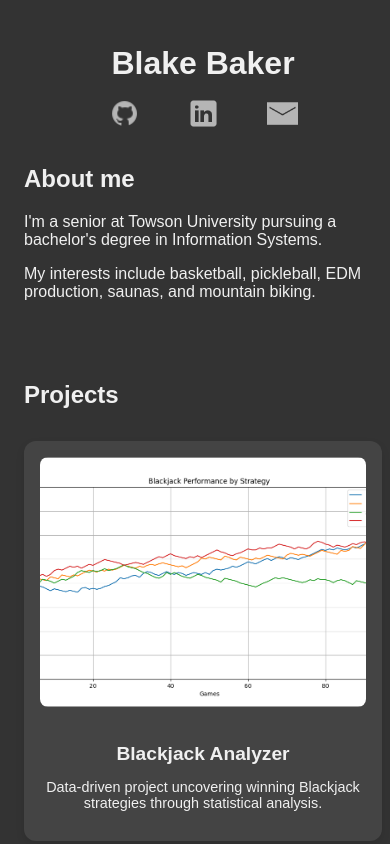
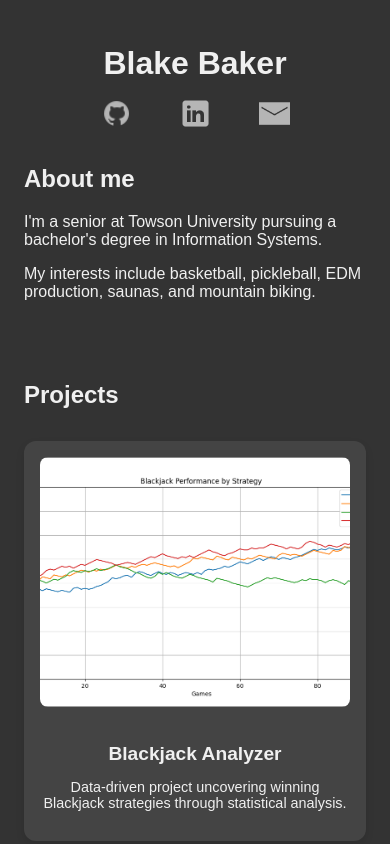
Before and after one commit to beb050123/beb050123.github.io, a plain HTML site: page index.html in a window 390 px wide. Shown: the top 844 px of the page. Drawn offline with Linux system fonts and the light colour scheme.

Commit message:
Styling change

```diff
--- a/styles.css
+++ b/styles.css
@@ -2,37 +2,35 @@ body {
     background-color: #333333;
     color: #f0f0f0;
     font-family: Arial, sans-serif;
-    padding-left: 16px; /* Increased padding to align with the golden ratio */
-    padding-top: 16px;
+    padding: 16px;
   }
 
   h1 {
-    margin-bottom: 16px; /* Increased margin to align with the golden ratio */
+    margin-bottom: 16px;
   }
 
   #title {
     text-align: center;
-
   }
 
   .social-icons {
     display: flex;
     justify-content: center;
-    gap: 48px; /* Adjusted to be closer to a multiple of the golden ratio */
-    margin-bottom: 32px; /* Adjusted to align with the golden ratio */
+    gap: 48px;
+    margin-bottom: 32px;
   }
 
   .social-icons a img {
-    width: 31px; /* Adjusted to a number closer to the golden ratio */
+    width: 31px;
     height: 31px;
     color: #f0f0f0af;
   }
 
   .project-cards {
     display: flex;
+    flex-wrap: wrap;
     gap: 24px;
-    flex-wrap: wrap;
-    justify-content: start;
+    justify-content: center;
     margin-top: 32px;
   }
 
@@ -40,17 +38,20 @@ h1 {
     background-color: #444444;
     border-radius: 12px;
     padding: 16px;
-    width: 500px;
+    width: calc(33.333% - 16px);
+    min-width: 280px;
+    max-width: 400px;
     color: #f0f0f0;
     text-align: center;
     transition: transform 0.3s ease, background-color 0.3s ease;
     box-shadow: 0 4px 8px rgba(0, 0, 0, 0.1);
+    flex-grow: 1;
   }
 
   .card img {
     width: 100%;
-    height: 250px; /* Set a fixed height for all images */
-    object-fit: cover; /* Ensures the image covers the entire area while maintaining aspect ratio */
+    height: 250px;
+    object-fit: cover;
     border-radius: 8px;
     margin-bottom: 12px;
   }
@@ -75,3 +76,15 @@ h1 {
     margin-bottom: 80px;
     color: #f0f0f0;
   }
+
+  @media (max-width: 768px) {
+    .card {
+      width: calc(50% - 12px);
+    }
+  }
+
+  @media (max-width: 480px) {
+    .card {
+      width: 100%;
+    }
+  }
```
Lines whose indentation alone changed are shown as unchanged.
